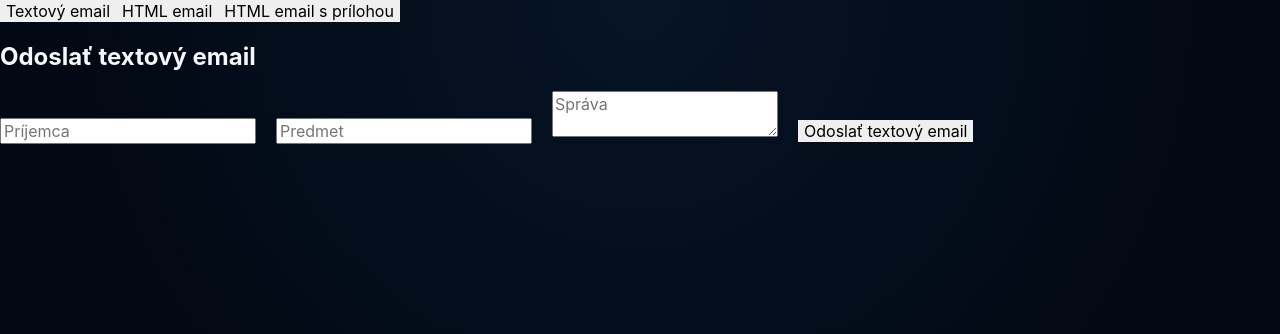
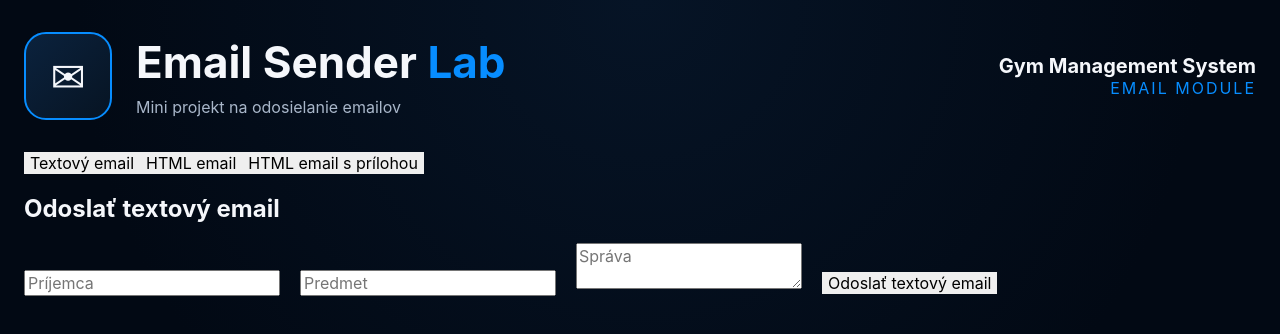
Before and after one commit to PatrikScerba/email-sender-lab, a React (Vite) app in the folder react-frontend/: page / in a window 1280 px wide. Shown: the top 334 px of the page. Built offline with nearby package versions, Linux system fonts and the light colour scheme.

Commit message:
feat(react-ui): napojenie hlavicky do emailovej stranky

```diff
--- a/react-frontend/src/pages/EmailPage.jsx
+++ b/react-frontend/src/pages/EmailPage.jsx
@@ -1,15 +1,21 @@
 import { useState } from "react";
 import EmailTypeSelector from "../components/email/EmailTypeSelector";
 import EmailForm from "../components/email/EmailForm";
+import AppHeader from "../components/layout/AppHeader.jsx";
 import "./EmailPage.css";
 
 export default function EmailPage() {
   const [emailType, setEmailType] = useState("text");
 
   return (
-    <>
-      <EmailTypeSelector emailType={emailType} setEmailType={setEmailType} />
-      <EmailForm emailType={emailType} />
-    </>
+    <main className="email-page">
+      <section className="email-page__content">
+        <AppHeader />
+
+        <EmailTypeSelector emailType={emailType} setEmailType={setEmailType} />
+
+        <EmailForm emailType={emailType} />
+      </section>
+    </main>
   );
 }
```
